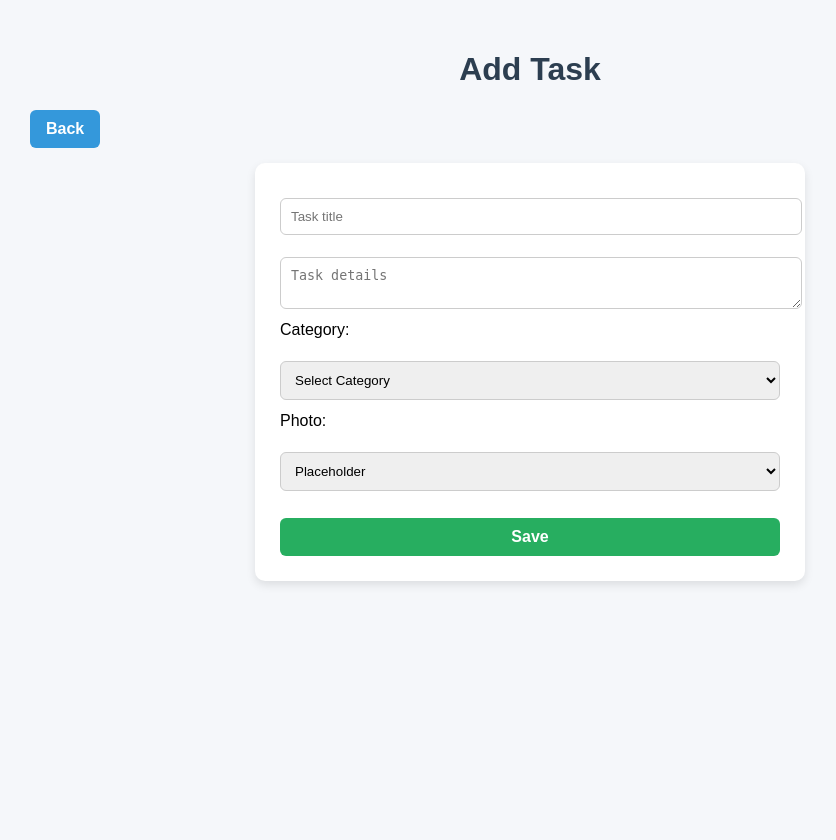
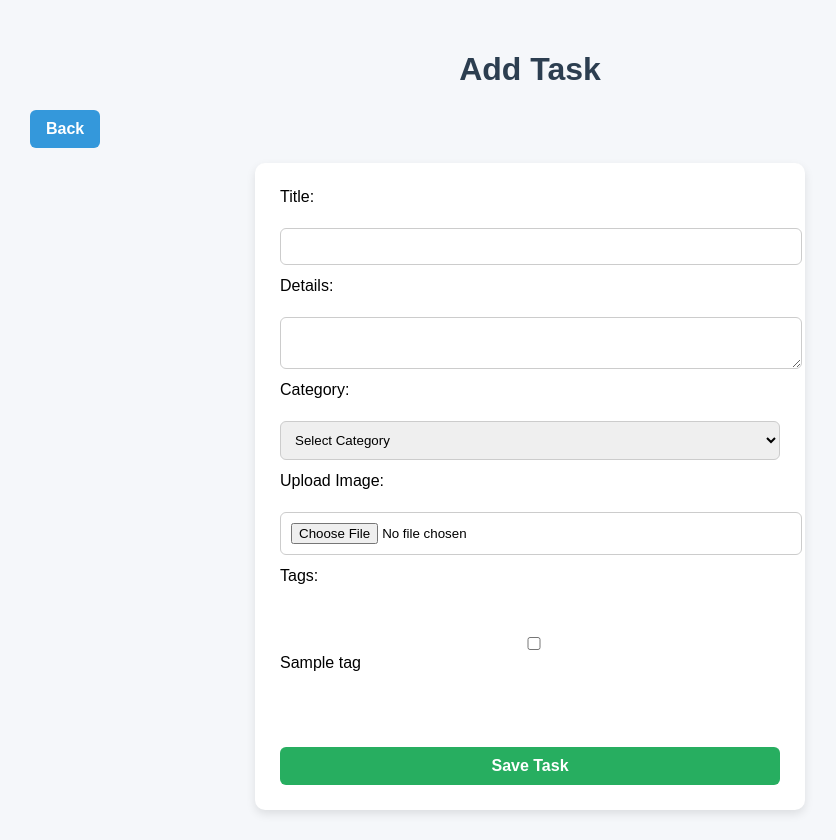
Before and after one commit to samreenbaig-code/PHPAssignment1, a PHP site: page /add.php in a window 1280 px wide. Shown: the whole page, without its empty margins (0-836 px from the left). Before the commit the page ends 585 px from the top, so only its background shows below. Run offline with PHP 8.4, Linux system fonts and the light colour scheme; the visitor is signed in with stand-in values (Sample User, id 1); tables that the repository leaves empty or names only in its code hold one stand-in row (values such as "Sample post").

Commit message:
Assignment 5: Added tags system (many-to-many), ERD update, professional improvements

```diff
--- a/add.php
+++ b/add.php
@@ -1,37 +1,82 @@
 <?php
+session_start();
 include "db.php";
-session_start();
 
 if (!isset($_SESSION['user_id'])) {
     header("Location: login.php");
     exit;
 }
 
-/* GET categories for dropdown */
+$error = "";
+
+/* Load categories */
 $categories = $conn->query("SELECT * FROM categories ORDER BY name");
 
+/* Load tags */
+$allTags = $conn->query("SELECT * FROM tags ORDER BY name");
+
+/* Handle form submit */
 if ($_SERVER["REQUEST_METHOD"] === "POST") {
 
     $title = trim($_POST['title']);
     $details = trim($_POST['details']);
-    $imageName = $_POST['image_name'] ?? 'placeholder.png';
     $category_id = $_POST['category_id'];
+    $image_name = "placeholder.png";
 
-    if ($title !== "") {
+    if (empty($title) || empty($category_id)) {
+        $error = "Title and Category are required.";
+    } else {
 
-        $stmt = $conn->prepare(
-            "INSERT INTO tasks (title, details, image_name, category_id)
-             VALUES (?, ?, ?, ?)"
-        );
+        /* Image upload */
+        if (!empty($_FILES['image']['name'])) {
 
-        $stmt->bind_param("sssi", $title, $details, $imageName, $category_id);
-        $stmt->execute();
+            $allowed = ['jpg','jpeg','png','gif'];
+            $ext = strtolower(pathinfo($_FILES['image']['name'], PATHINFO_EXTENSION));
 
-        header("Location: index.php");
-        exit;
+            if (!in_array($ext, $allowed)) {
+                $error = "Invalid image type.";
+            } elseif ($_FILES['image']['size'] > 2 * 1024 * 1024) {
+                $error = "Image must be less than 2MB.";
+            } else {
+                $image_name = time() . "_" . basename($_FILES['image']['name']);
+                move_uploaded_file($_FILES['image']['tmp_name'], "images/" . $image_name);
+            }
+        }
+
+        if (empty($error)) {
+
+            /* Insert task */
+            $stmt = $conn->prepare("
+                INSERT INTO tasks (title, details, category_id, image_name)
+                VALUES (?, ?, ?, ?)
+            ");
+
+            $stmt->bind_param("ssis", $title, $details, $category_id, $image_name);
+            $stmt->execute();
+
+            $task_id = $stmt->insert_id;
+
+            /* Insert tags */
+            if (!empty($_POST['tags'])) {
+                foreach ($_POST['tags'] as $tag_id) {
+
+                    $stmtTag = $conn->prepare("
+                        INSERT INTO task_tags (task_id, tag_id)
+                        VALUES (?, ?)
+                    ");
+
+                    $stmtTag->bind_param("ii", $task_id, $tag_id);
+                    $stmtTag->execute();
+                }
+            }
+
+            header("Location: index.php");
+            exit;
+        }
     }
 }
 ?>
+
 <!DOCTYPE html>
 <html>
 <head>
@@ -43,13 +88,18 @@ if ($_SERVER["REQUEST_METHOD"] === "POST") {
 <h1>Add Task</h1>
 <a class="btn" href="index.php">Back</a>
 
-<form method="post">
+<?php if ($error): ?>
+    <p style="color:red; font-weight:bold;"><?= $error ?></p>
+<?php endif; ?>
 
-    <input type="text" name="title" placeholder="Task title" required>
+<form method="post" enctype="multipart/form-data">
 
-    <textarea name="details" placeholder="Task details"></textarea>
+    <label>Title:</label>
+    <input type="text" name="title" required>
 
-    <!-- CATEGORY DROPDOWN -->
+    <label>Details:</label>
+    <textarea name="details"></textarea>
+
     <label>Category:</label>
     <select name="category_id" required>
         <option value="">Select Category</option>
@@ -60,20 +110,22 @@ if ($_SERVER["REQUEST_METHOD"] === "POST") {
         <?php endwhile; ?>
     </select>
 
-    <!-- IMAGE DROPDOWN -->
-    <label>Photo:</label>
-    <select name="image_name">
-        <option value="placeholder.png">Placeholder</option>
-        <option value="3d-kid.png">3D Kid</option>
-        <option value="donald.png">Donald Duck</option>
-        <option value="duck.jpeg">Duck</option>
-        <option value="duck2.jpeg">Duck 2</option>
-        <option value="duck3.jpeg">Duck 3</option>
-        <option value="duck4.jpeg">Duck 4</option>
-        <option value="micky.png">Mickey</option>
-    </select>
+    <label>Upload Image:</label>
+    <input type="file" name="image">
 
-    <button type="submit">Save</button>
+    <label>Tags:</label><br>
+
+    <?php while($tag = $allTags->fetch_assoc()): ?>
+        <label>
+            <input type="checkbox"
+                   name="tags[]"
+                   value="<?= $tag['id'] ?>">
+            <?= htmlspecialchars($tag['name']) ?>
+        </label><br>
+    <?php endwhile; ?>
+
+    <br>
+    <button type="submit">Save Task</button>
 
 </form>
 
```
Also changed, not shown: delete.php (+26 -9 lines), edit.php (+61 -18 lines), index.php (+46 -3 lines).
